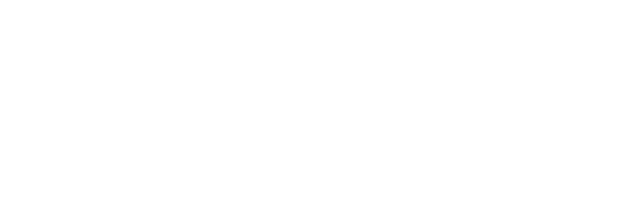
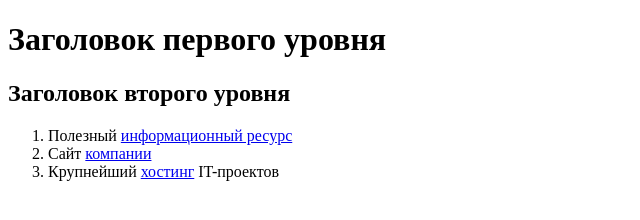
Before and after one commit to Nasty8k/task-html, a website: page src/index.html in a window 1280 px wide. Shown: the whole page, without its empty margins (0-640 px from the left). Drawn offline with Linux system fonts and the light colour scheme.

Commit message:
Задание по HTML

```diff
--- a/src/index.html
+++ b/src/index.html
@@ -3,5 +3,18 @@
     <head>
         <title>HTML</title>
     </head>
-    <body></body>
+    <body>
+        <h1>Заголовок первого уровня</h1>
+        <h2>Заголовок второго уровня</h2>
+        <ol>
+            <li>
+                Полезный
+                <a href="https://www.google.com/">информационный ресурс</a>
+            </li>
+            <li>Сайт <a href="https://tensor.ru/">компании</a></li>
+            <li>
+                Крупнейший <a href="https://github.com/">хостинг</a> IT-проектов
+            </li>
+        </ol>
+    </body>
 </html>
```
Also changed, not shown: 1 other file.
